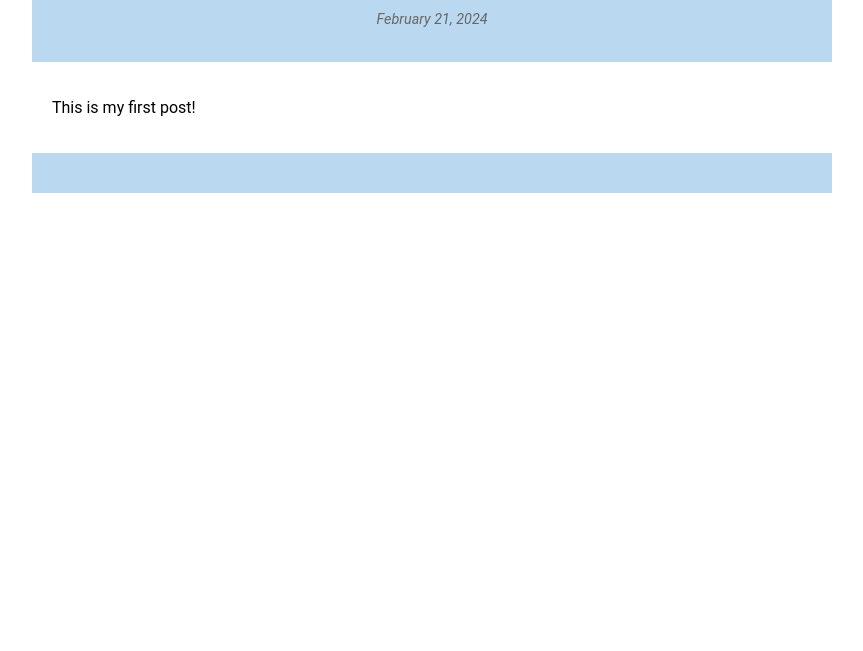
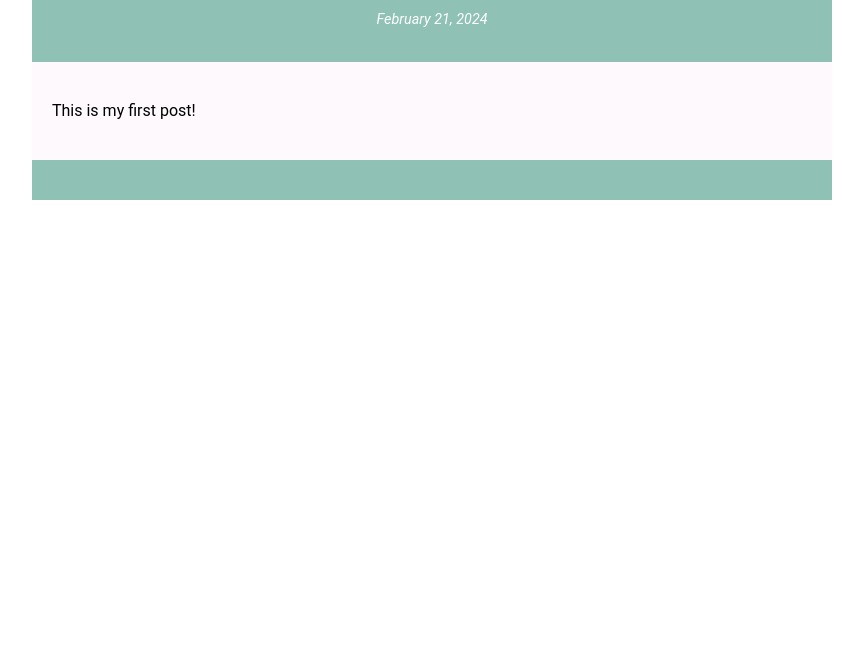
Before and after one commit to HildebrandtK/gatsby-blog, a Gatsby site: page /first-post/ in a window 1280 px wide. Shown: the part 149-800 px from the top of the page, without its empty margins (208-1071 px from the left). Built offline with nearby package versions, Linux system fonts and the light colour scheme; Gatsby itself is replaced by a stand-in of ours.

Commit message:
adjusted the styles of single blog post

```diff
--- a/src/styles/blogPost.module.css
+++ b/src/styles/blogPost.module.css
@@ -18,6 +18,7 @@ body {
   font-size: 0.9em;
   color: #666;
   font-style: italic;
+  color: white;
 }
 
 .content {
@@ -34,14 +35,16 @@ body {
 
 .header,
 .footer {
-  background-color: #bbd8f1;
+  background-color: #8fc1b5;
   padding: 20px;
   text-align: center;
+  color: white;
 }
 
 .contentArea {
-  background-color: #fff;
+  background-color: #fdf9fc;
   padding: 20px;
+  line-height: 1.6;
 }
 
 a {
```
